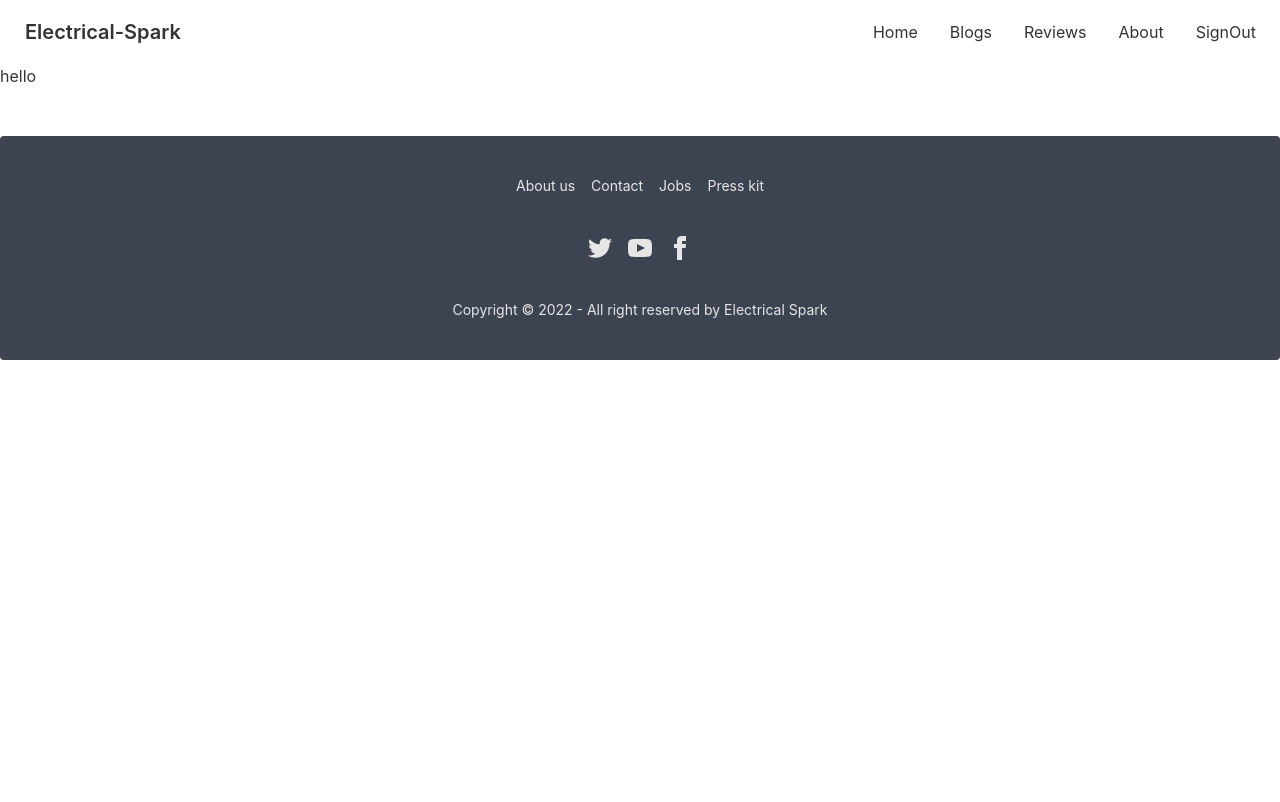
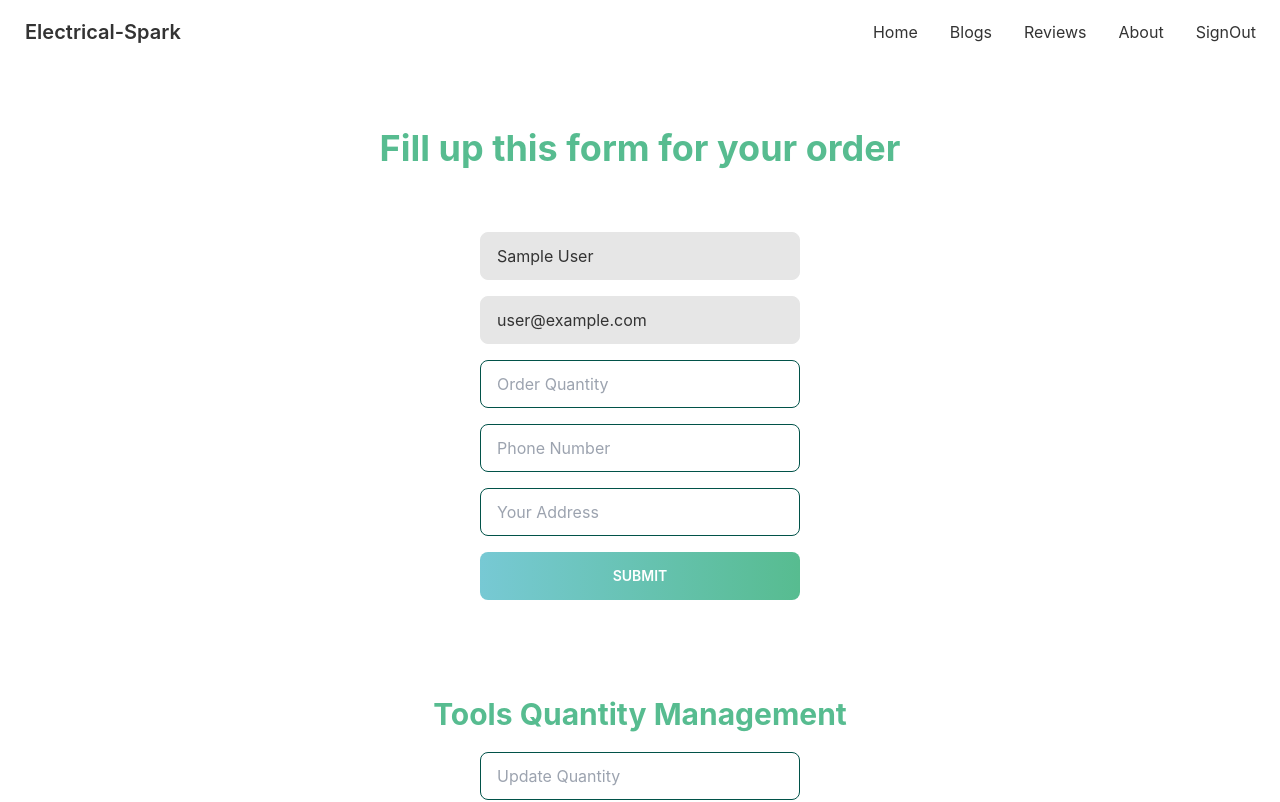
Before and after one commit to shahin7333/manufacturer-website-client, a React (Create React App) app: page /purchase/1 in a window 1280 px wide. Shown: the top 802 px of the page. Built offline with nearby package versions, Linux system fonts and the light colour scheme; no server answers; sample sign-in values are in the browser's storage.

Commit message:
purchase field added

```diff
--- a/src/Pages/Login/Login.js
+++ b/src/Pages/Login/Login.js
@@ -3,7 +3,7 @@ import { useSignInWithEmailAndPassword, useSignInWithGoogle } from 'react-fireba
 import auth from '../../firebase.init'
 import { useForm } from "react-hook-form";
 import Loading from '../Shared/Loading';
-import { Link } from 'react-router-dom';
+import { Link, useLocation, useNavigate } from 'react-router-dom';
 
 const Login = () => {
     const [signInWithGoogle, gUser, gLoading, gError] = useSignInWithGoogle(auth);
@@ -19,9 +19,9 @@ const Login = () => {
 // const [token]=useToken(user||gUser)
 
 
-    // const navigate = useNavigate();
-    // const location = useLocation();
-    // let from = location.state?.from?.pathname || "/";
+    const navigate = useNavigate();
+    const location = useLocation();
+    let from = location.state?.from?.pathname || "/";
 
     let signInError;
 
@@ -36,6 +36,7 @@ const Login = () => {
      }
      if(user||gUser){
          console.log(user||gUser)
+         navigate(from,{replace:true})
      }
 
     if(error || gError){
--- a/src/Pages/Purchase/Purchase.js
+++ b/src/Pages/Purchase/Purchase.js
@@ -1,13 +1,27 @@
 import React from 'react';
 import { useParams } from 'react-router-dom';
+import {useAuthState} from 'react-firebase-hooks/auth'
+import auth from '../../firebase.init'
+import Quantity from './Quantity';
 
 const Purchase = () => {
    const {purchaseId}=useParams()
+   const [user, loading, error] = useAuthState(auth);
 
     return (
         <div>
-         <h1>hello</h1>
-
+         <h1 className='text-center text-4xl font-bold m-16 text-secondary' >Fill up this form for your order</h1>
+        <form className='grid grid-cols-1 gap-4 justify-items-center'>
+        <input type="text" disabled value={user?.displayName} className="input input-bordered input-accent w-full max-w-xs" />
+         <input type="email" disabled value={user?.email} className="input input-bordered input-accent w-full max-w-xs" />
+         <input type="text" placeholder="Order Quantity" className="input input-bordered input-accent w-full max-w-xs" />
+         <input type="text" placeholder="Phone Number" className="input input-bordered input-accent w-full max-w-xs" />
+         <input type="text" placeholder="Your Address" className="input input-bordered input-accent w-full max-w-xs" />
+         <input type="submit" value='Submit' className="btn border-0 text-white w-full max-w-xs bg-gradient-to-r from-primary to-secondary" />
+        </form>
+        <div className='text-center m-24'>
+        <Quantity/>
+        </div>
         </div>
     );
 };
--- /dev/null
+++ b/src/Pages/Purchase/Quantity.js
@@ -0,0 +1,12 @@
+import React from 'react';
+
+const Quantity = () => {
+    return (
+        <div>
+            <h1 className='text-3xl text-secondary font-bold mb-5'>Tools Quantity Management</h1>
+            <input type="number" placeholder="Update Quantity" class="input input-bordered input-accent w-full max-w-xs" />
+        </div>
+    );
+};
+
+export default Quantity;
```
